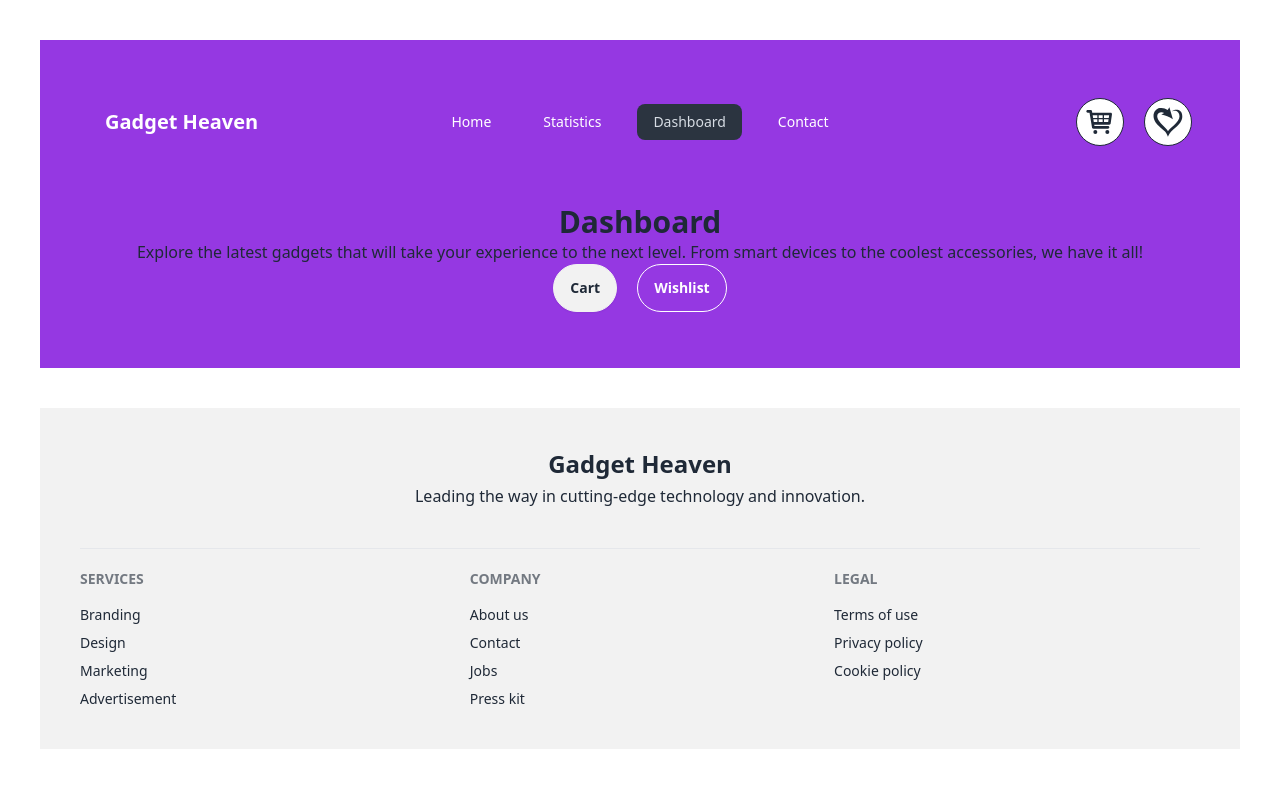
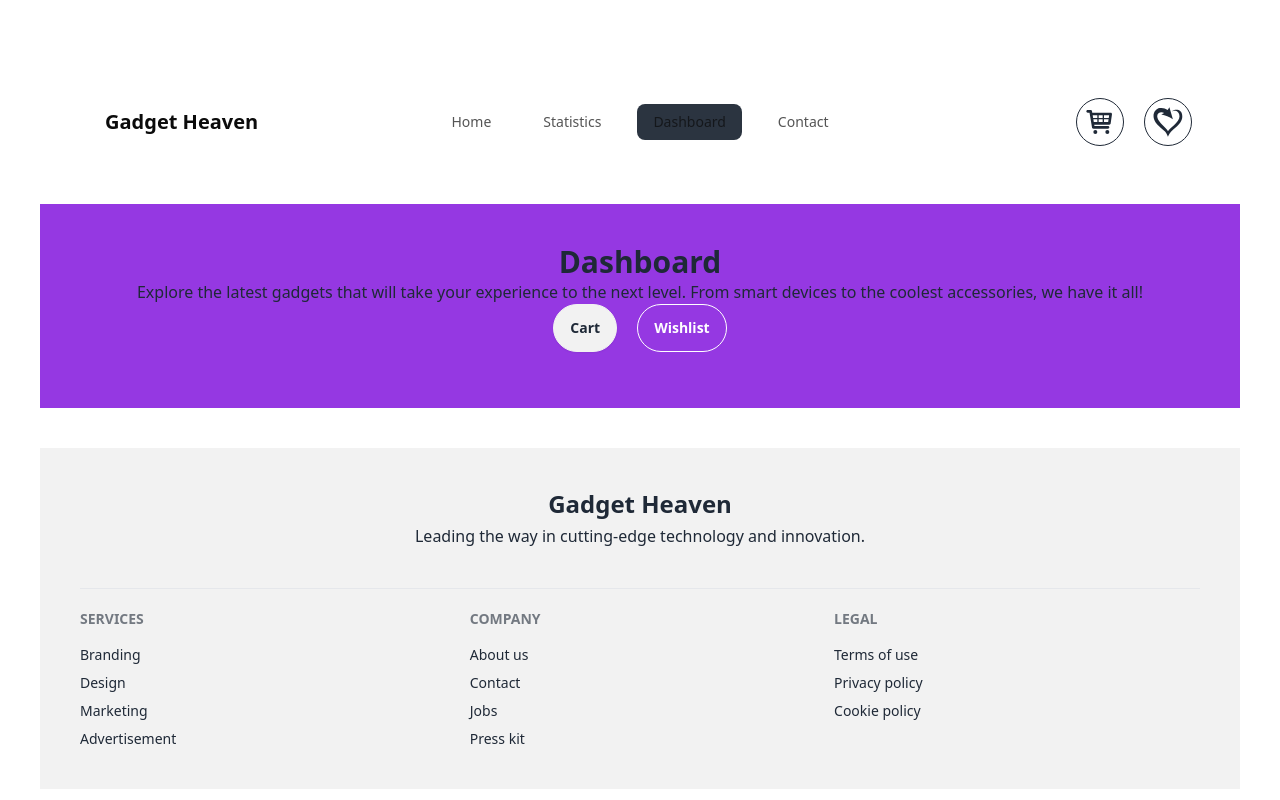
Before and after one commit to programming-hero-web-course-4/b10a8-gadget-heaven-KeyaRaniMondal, a React (Vite) app: page /dashboard in a window 1280 px wide. Built offline with nearby package versions, Linux system fonts and the light colour scheme.

Commit message:
added use location and toast

```diff
--- a/src/components/Navbar/Navbar.jsx
+++ b/src/components/Navbar/Navbar.jsx
@@ -1,16 +1,32 @@
-import { Link, NavLink } from "react-router-dom";
+import { Link, NavLink, useLocation } from "react-router-dom";
 import { TiShoppingCart } from "react-icons/ti";
 import { GiSelfLove } from "react-icons/gi";
 
 const Navbar = () => {
+    const location = useLocation();
+
+    const isHome = location.pathname === '/';
+
+    const navbarStyle = {
+        backgroundColor: isHome ? '#9538E2' : '#FFFFFF',
+    };
+
+    const logoStyle = {
+        color: isHome? '#FFFFFF' : '#0B0B0B',
+    };
+
+    const linkStyle = {
+        color: isHome ? '#FFFFFF' : '#0B0B0BB3',
+    };
+
     const link = <>
-        <li><NavLink to={'/'}>Home</NavLink></li>
-        <li><NavLink to={'/statics'}>Statistics</NavLink></li>
-        <li><NavLink to={'/dashboard'}>Dashboard</NavLink></li>
-        <li><NavLink to={'/contact'}>Contact</NavLink></li>
+        <li><NavLink to={'/'} style={linkStyle}>Home</NavLink></li>
+        <li><NavLink to={'/statics'} style={ linkStyle}>Statistics</NavLink></li>
+        <li><NavLink to={'/dashboard'} style={linkStyle}>Dashboard</NavLink></li>
+        <li><NavLink to={'/contact'} style={linkStyle}>Contact</NavLink></li>
     </>
     return (
-        <div className="navbar bg-[#9538E2] py-14">
+        <nav style={navbarStyle} className="navbar  py-14">
             <div className="navbar-start ml-10">
                 <div className="dropdown">
                     <div tabIndex={0} role="button" className="btn btn-ghost lg:hidden">
@@ -33,7 +49,7 @@ const Navbar = () => {
                         {link}
                     </ul>
                 </div>
-                <a className="btn btn-ghost text-xl text-[#FFFFFF]">Gadget Heaven</a>
+                <a className="btn btn-ghost text-xl text-[#FFFFFF]" style={logoStyle}>Gadget Heaven</a>
             </div>
             <div className="navbar-center hidden lg:flex">
                 <ul className="menu menu-horizontal px-1 gap-5 text-[#FFFFFF]">
@@ -48,7 +64,7 @@ const Navbar = () => {
                 <GiSelfLove className="w-8 h-8" />
                 </button>
             </div>
-        </div>
+          </nav>
     )
 }
 export default Navbar;
--- a/src/components/dashboard/Dashboard.jsx
+++ b/src/components/dashboard/Dashboard.jsx
@@ -55,7 +55,7 @@ const Dashboard = () => {
     return (
         <div>
             <div>
-                <div className="text-center bg-[#9538E2] pb-14">
+                <div className="text-center bg-[#9538E2] pb-14 pt-10">
                     <h1 className="text-3xl font-bold">Dashboard</h1>
                     <p>Explore the latest gadgets that will take your experience to the next level. From smart devices to the coolest accessories, we have it all!</p>
                     <div className="flex gap-5 justify-center">
--- a/src/utility/utility.js
+++ b/src/utility/utility.js
@@ -1,4 +1,4 @@
-import toast from "react-hot-toast/headless";
+import toast from "react-hot-toast";
 
 const getAllwish = () => {
     const all = localStorage.getItem('wishlist');
@@ -14,11 +14,11 @@ const addWish = (gadgets) => {
     const wishlist = getAllwish();
     const isExist = wishlist.find(it => it.product_id === gadgets.product_id);
     if (isExist) {
-        return toast.error('This gadget already exists!');
+       toast.error('This gadget already exists!');
     }
     wishlist.push(gadgets);
     localStorage.setItem('wishlist', JSON.stringify(wishlist));
-    // toast.success('Successfully added!');
+    toast.success('Successfully added!');
 };
 
 
@@ -42,7 +42,7 @@ const addCart= (Cgadgets) => {
     }
     cart.push(Cgadgets);
     localStorage.setItem('cart', JSON.stringify(cart));
-    // toast.success('Successfully added!');
+    toast.success('Successfully added!');
 };
 
 export { addWish, getAllwish,addCart,getAllCart };
```
